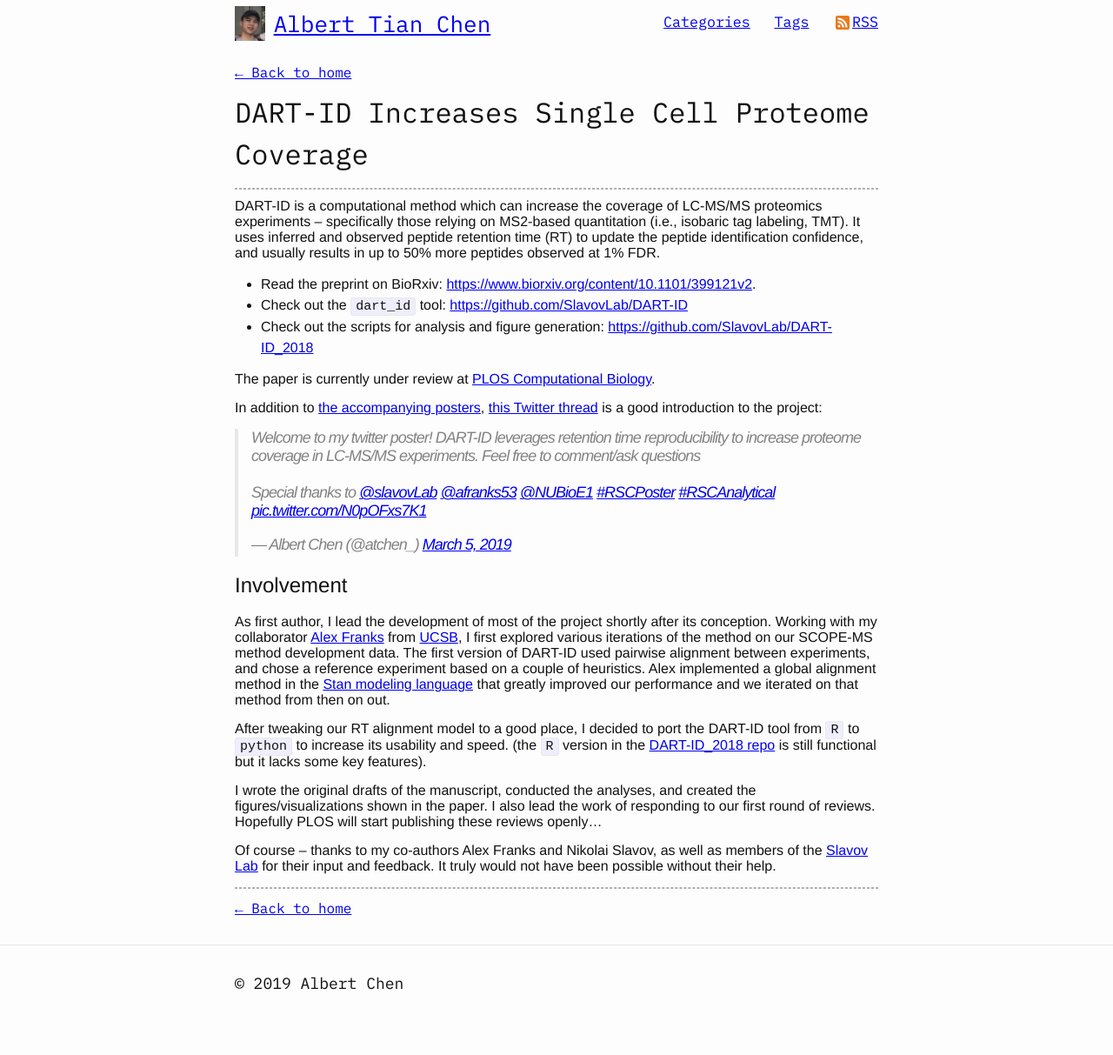
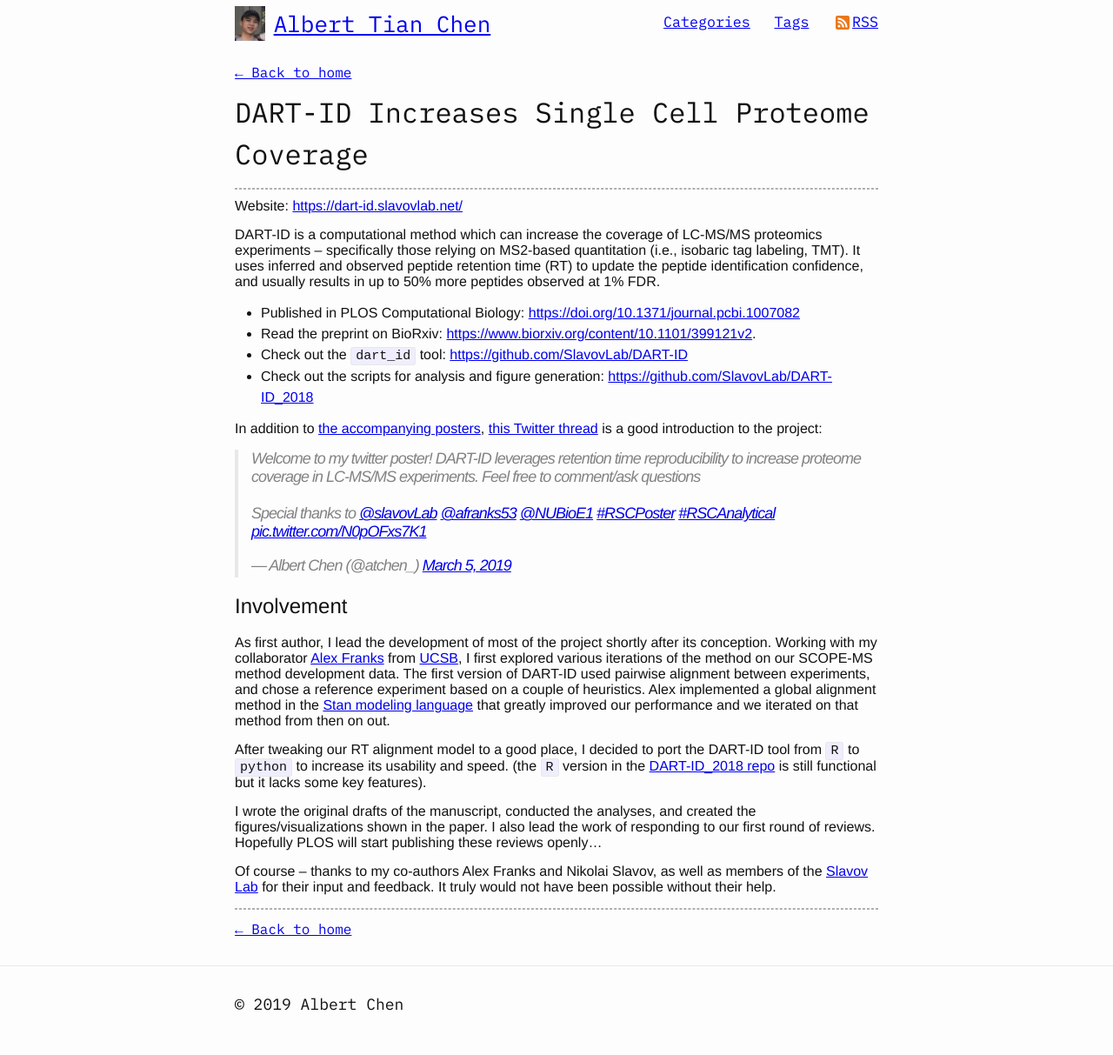
Before and after one commit to atc3/atc3.github.io, a Jekyll site: the page built from _projects/dart-id.md, in a window 1280 px wide. Shown: the whole page at 87% size. Built offline with Jekyll 4.4.1, drawn with Linux system fonts in a browser that asks for light colours; comment, search, counter and statistics services are not loaded; before the commit the page ends 1189 px from its top, so only the background shows below that.

Commit message:
update dart stuff:

````diff
--- a/_projects/dart-id.md
+++ b/_projects/dart-id.md
@@ -9,13 +9,15 @@ box_title: "[Slavov Lab] DART-ID"
 box_desc: "Increasing proteome coverage of LC-MS/MS runs with retention time alignment"
 ---
 
+Website: [https://dart-id.slavovlab.net/](https://dart-id.slavovlab.net/)
+
 DART-ID is a computational method which can increase the coverage of LC-MS/MS proteomics experiments -- specifically those relying on MS2-based quantitation (i.e., isobaric tag labeling, TMT). It uses inferred and observed peptide retention time (RT) to update the peptide identification confidence, and usually results in up to 50% more peptides observed at 1% FDR.
 
+  - Published in PLOS Computational Biology: [https://doi.org/10.1371/journal.pcbi.1007082](https://doi.org/10.1371/journal.pcbi.1007082)
   - Read the preprint on BioRxiv: [https://www.biorxiv.org/content/10.1101/399121v2](https://www.biorxiv.org/content/10.1101/399121v2).
   - Check out the ```dart_id``` tool: [https://github.com/SlavovLab/DART-ID](https://github.com/SlavovLab/DART-ID)
   - Check out the scripts for analysis and figure generation: [https://github.com/SlavovLab/DART-ID_2018](https://github.com/SlavovLab/DART-ID_2018)
 
-The paper is currently under review at [PLOS Computational Biology](https://journals.plos.org/ploscompbiol/).
 
 In addition to [the accompanying posters](/design/2018/11/23/dart-id-posters), [this Twitter thread](https://twitter.com/atchen_/status/1102871543389016064) is a good introduction to the project:
 
````
Also changed, not shown: _posts/2018-11-23-dart-id-posters.md (+11 -1 lines), images/DART_poster_v6.png (added), 7 other files.
